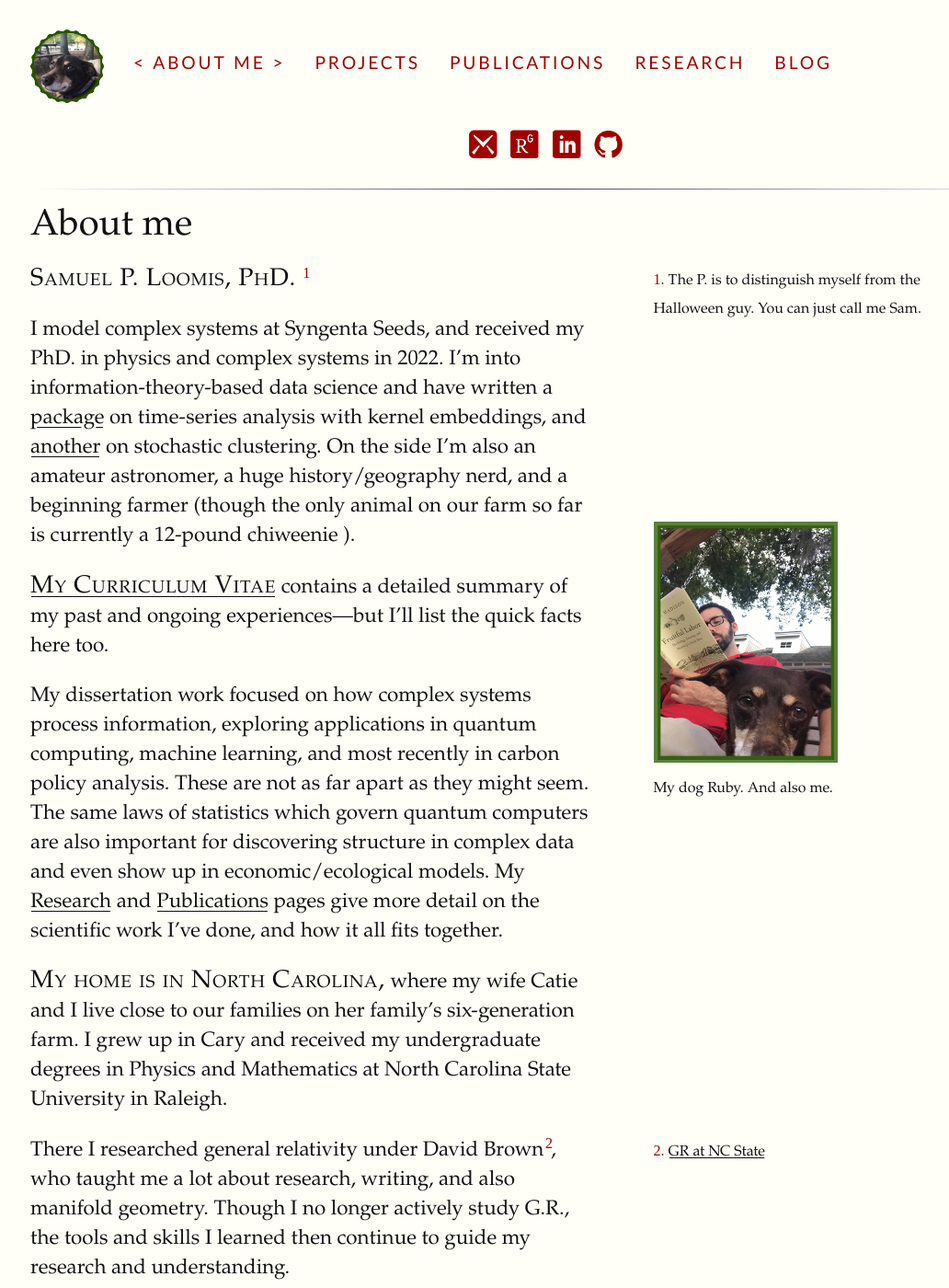
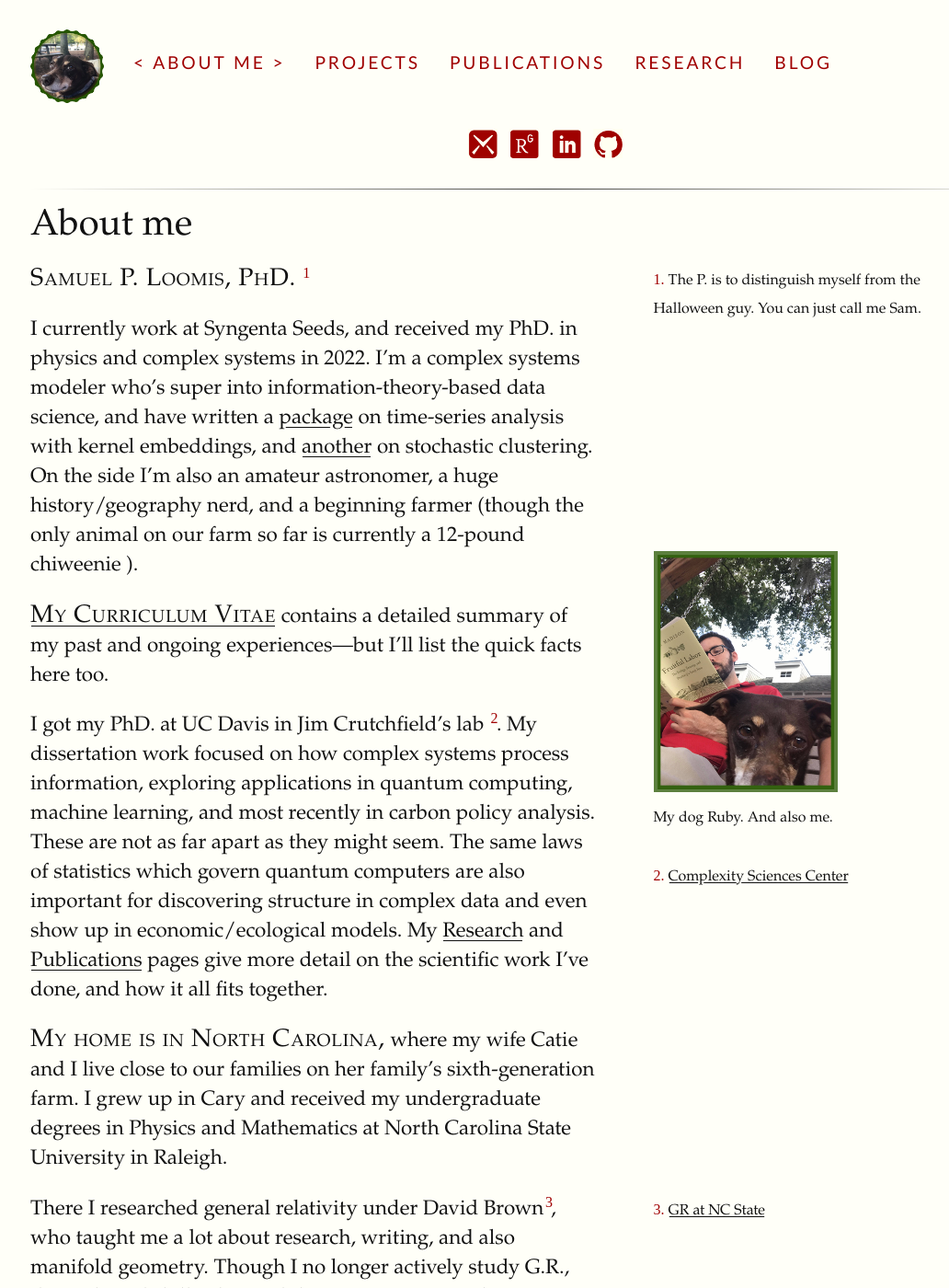
Before and after one commit to samlikesphysics/samlikesphysics.github.io, a Jekyll site: the page built from index.markdown, in a window 1280 px wide and 1400 px high. Shown: the whole window at 92% size, without its empty margins (127-1159 px from the left). Built offline with Jekyll 4.4.1, drawn with Linux system fonts in a browser that asks for light colours.

Commit message:
minor fixes

```diff
--- a/index.markdown
+++ b/index.markdown
@@ -7,9 +7,9 @@ layout: page
 {% newthought 'Samuel P. Loomis, PhD.' %} {% sidenote "One" "The P. is to distinguish myself from the Halloween
 guy. You can just call me Sam." %}
 
-I model complex systems at Syngenta Seeds, and received my PhD. in
-physics and complex systems in 2022. I'm into
-information-theory-based data science and have written a [package](/ruckus/)
+I currently work at Syngenta Seeds, and received my PhD. in
+physics and complex systems in 2022. I'm a complex systems modeler who's super into
+information-theory-based data science, and have written a [package](/ruckus/)
 on time-series analysis with kernel embeddings, and [another](/stoclust/)
 on stochastic clustering. On the side I'm also an amateur astronomer, a huge
 history/geography nerd, and a beginning farmer (though the only animal on our
@@ -20,7 +20,8 @@ farm so far is currently a 12-pound chiweenie {% marginfigure 'mf-ruby-book'
 Vitae](/assets/docs/loomis-cv.pdf)' %} contains a detailed summary
 of my past and ongoing experiences---but I'll list the quick facts here too.
 
-My dissertation work focused on
+I got my PhD. at UC Davis in Jim Crutchfield's lab {% sidenote "Jim"
+"[Complexity Sciences Center](http://csc.ucdavis.edu/Welcome.html)" %}. My dissertation work focused on
 how complex systems process information, exploring applications in quantum
 computing, machine learning, and most recently in carbon policy analysis.
 These are not as far apart as they might seem. The same laws of statistics
@@ -30,7 +31,7 @@ complex data and even show up in economic/ecological models. My [Research](/rese
 all fits together.
 
 {%newthought 'My home is in North Carolina,'%} where my wife Catie and I live
-close to our families on her family's six-generation farm.
+close to our families on her family's sixth-generation farm.
 I grew up in Cary and received my undergraduate degrees in Physics and
 Mathematics at North Carolina State University in Raleigh.
 
```
